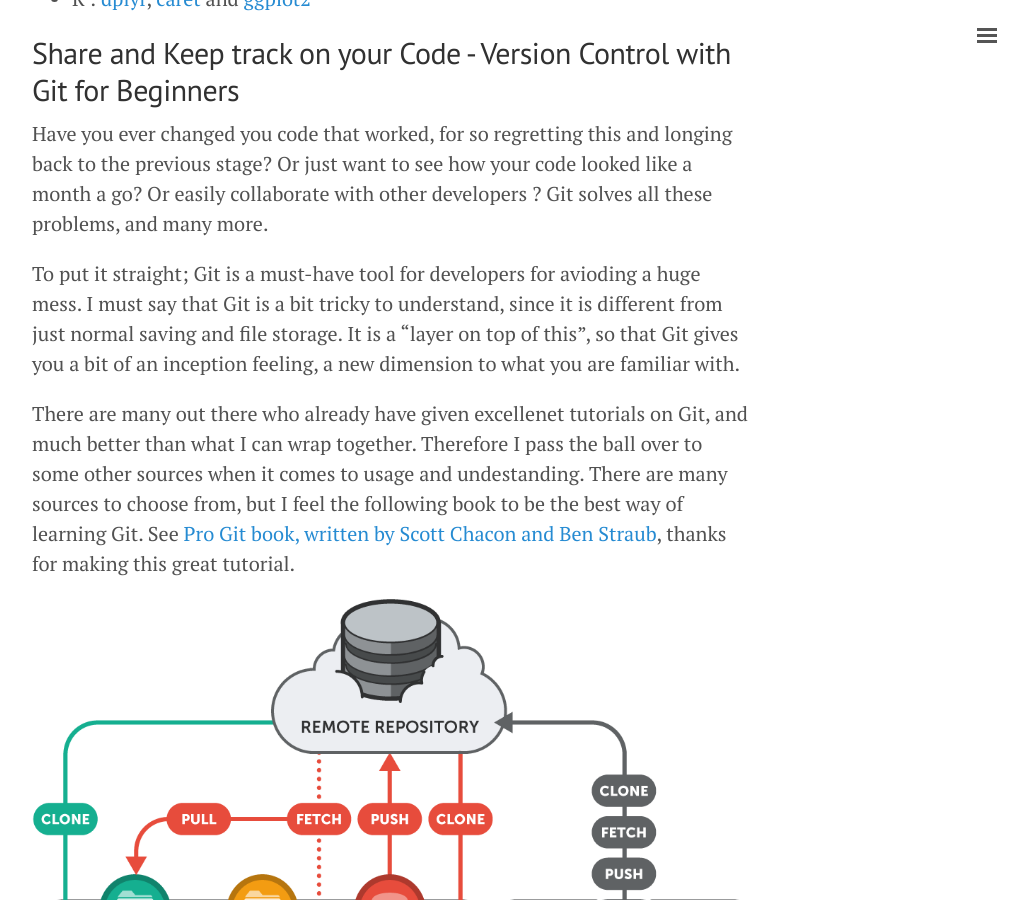
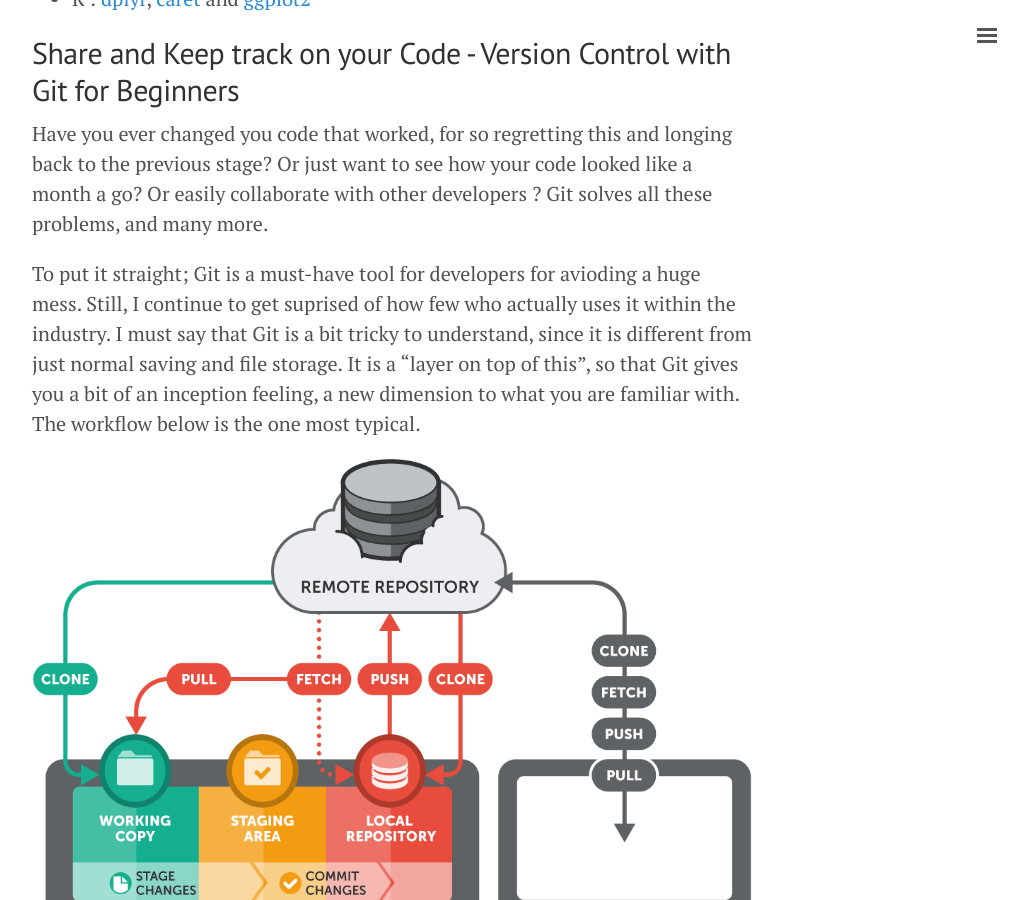
Before and after one commit to herman-hellenes/herman-hellenes.github.io, a Jekyll site: the page built from _posts/2017-08-18-Data-Scientist-Tools.md, in a window 1280 px wide and 900 px high, scrolled down 1501 px. Shown: the whole window, without its empty margins (248-1276 px from the left). Built offline with Jekyll 4.4.1, drawn with Linux system fonts in a browser that asks for light colours; nearby versions of some CDN libraries; comment, search, counter and statistics services are not loaded.

Commit message:
Update 2017-08-18-Data-Scientist-Tools.md

```diff
--- a/_posts/2017-08-18-Data-Scientist-Tools.md
+++ b/_posts/2017-08-18-Data-Scientist-Tools.md
@@ -27,11 +27,12 @@
 
 Have you ever changed you code that worked, for so regretting this and longing back to the previous stage? Or just want to see how your code looked like a month a go? Or easily collaborate with other developers ? Git solves all these problems, and many more.
 
-To put it straight; Git is a must-have tool for developers for avioding a huge mess. I must say that Git is a bit tricky to understand, since it is different from just normal saving and file storage. It is a "layer on top of this", so that Git gives you a bit of an inception feeling, a new dimension to what you are familiar with.
+To put it straight; Git is a must-have tool for developers for avioding a huge mess. Still, I continue to get suprised of how few who actually uses it within the industry. I must say that Git is a bit tricky to understand, since it is different from just normal saving and file storage. It is a "layer on top of this", so that Git gives you a bit of an inception feeling, a new dimension to what you are familiar with. The workflow below is the one most typical.
+
+![center](/figs/2017-08-18-Data-Scientist-Tools/basic-remote-workflow.png)
 
 There are many out there who already have given excellenet tutorials on Git, and much better than what I can wrap together. Therefore I pass the ball over to some other sources when it comes to usage and undestanding. There are many sources to choose from, but I feel the following book to be the best way of learning Git. See [Pro Git book, written by Scott Chacon and Ben Straub](https://git-scm.com/book/en/v2/Getting-Started-About-Version-Control), thanks for making this great tutorial.
 
-![center](/figs/2017-08-18-Data-Scientist-Tools/basic-remote-workflow.png)
 
 
 
```
